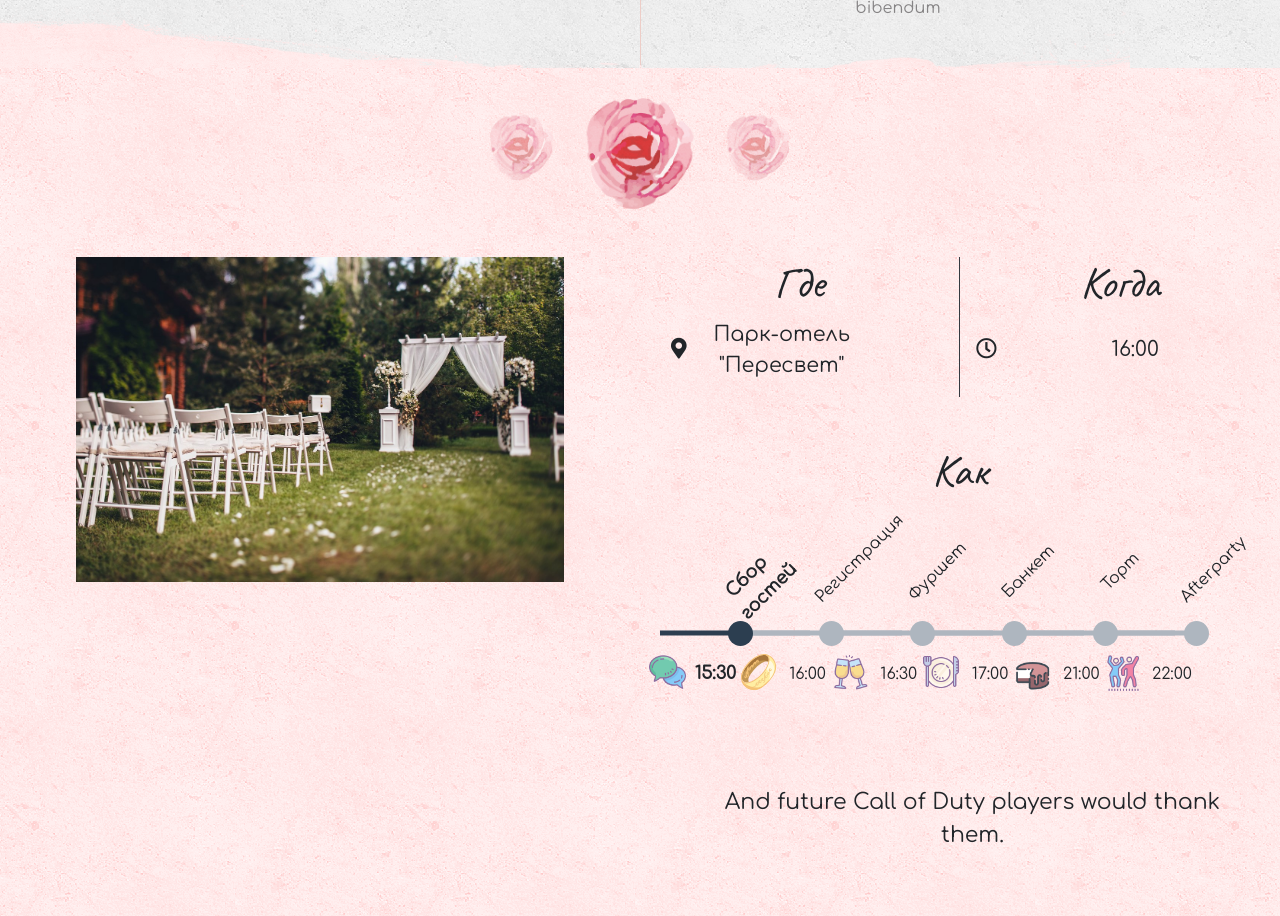
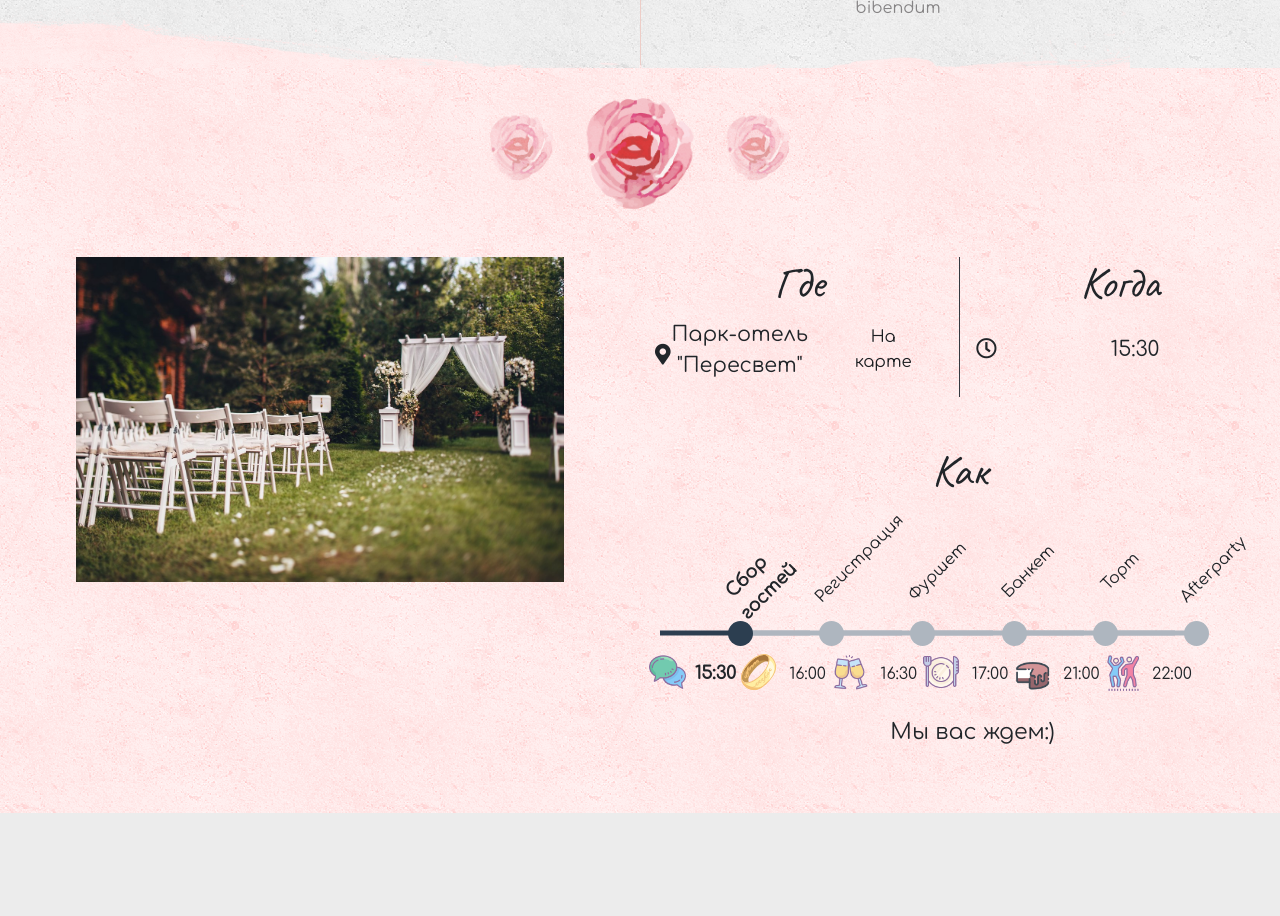
Before and after one commit to Taguaje/wedding, a Django app: page / in a window 1280 px wide. Shown: the part 2872-3788 px from the top of the page. After the commit the page ends 3685 px from the top, so only its background shows below. Run offline with Django 3.2, Linux system fonts and the light colour scheme; some libraries are stand-ins or nearby versions; some web fonts are replaced.

Commit message:
timeline how

```diff
--- a/invitation/static/invitation/css/main.css
+++ b/invitation/static/invitation/css/main.css
@@ -99,7 +99,7 @@ span.swirl-right {
 
 .how-text{
     font-family: "Comfortaa";
-    font-size: calc(0.5em + 1vw);
+    font-size: calc(0.9em + 0.5vw);
     word-wrap: break-word;
 }
 .love-story{
@@ -158,3 +158,15 @@ img{
 .after{
     max-width: 10%;
 }
+
+.location-href{
+    font-size: calc(0.6em + 0.5vh);
+    color: #1b1e21;
+}
+
+.where-icon{
+    display: block;
+    position: absolute !important;
+    left: 0;
+    top:40%;
+}
--- a/invitation/static/invitation/css/program-timeline.css
+++ b/invitation/static/invitation/css/program-timeline.css
@@ -121,7 +121,7 @@ input:checked + .dot-info span {
 }
 #timeline-descriptions-wrapper {
     width: 100%;
-    margin-top: 140px;
+    margin-top: 70px;
     font-size: 22px;
     font-weight: 400;
     margin-left: calc((-80vw - 25px) / 20);
@@ -265,7 +265,7 @@ input[data-description="2000"]:checked ~ #timeline-descriptions-wrapper p[data-d
     }
 
     #timeline-descriptions-wrapper {
-        margin-top: 30px;
+        margin-top: 10px;
         margin-left: 0;
         text-align: center;
     }
--- a/invitation/templates/invitation/home.html
+++ b/invitation/templates/invitation/home.html
@@ -223,15 +223,16 @@
             </div>
             <div class="row text-center align-items-center">
                 <div class="col-6 border-dark border-right">
-                    <div class="row how-text align-items-center p-3">
-                        <i class="fas fa-map-marker-alt col-1"></i>
-                        <span class="col-8">Парк-отель "Пересвет"</span>
+                    <div class="row how-text align-items-center p-3 align-content-center">
+                        <div class="col-1 where-icon"><i class="fas fa-map-marker-alt"></i></div>
+                        <span class="col-md-7 col-sm-11">Парк-отель "Пересвет"</span>
+                        <a class="location-href col-md-4 col-sm-12 m-auto" target="_blank" href="https://www.google.com/maps/place/%D0%9F%D0%B0%D1%80%D0%BA-%D0%BE%D1%82%D0%B5%D0%BB%D1%8C+%22%D0%9F%D0%B5%D1%80%D0%B5%D1%81%D0%B2%D0%B5%D1%82%22/@48.7185456,44.7716027,17z/data=!4m5!3m4!1s0x4105493c0e604f41:0x4eb78b48e72ede8!8m2!3d48.71842!4d44.7722242?hl=ru-RU">На карте</a>
                     </div>
                 </div>
                 <div class="col-6 p-3">
                     <div class="row how-text align-items-center">
                         <i class="far fa-clock col-1"></i>
-                        <span class="col">16:00</span>
+                        <span class="col">15:30</span>
                     </div>
                 </div>
             </div>
@@ -277,12 +278,12 @@
                         <img class="dot-icon" src="{% static "invitation/jpg/icons8-танцы-64.png" %}">
                     </div>
                     <div id="timeline-descriptions-wrapper">
-                        <p data-description="1910">And future Call of Duty players would thank them.</p>
-                        <p data-description="1920">Because every kid should get to be Tarzan for a day.</p>
-                        <p data-description="1930">And the world rejoiced.</p>
-                        <p data-description="1940">Because building roads is inconvenient.</p>
-                        <p data-description="1950">Ain’t nobody got time to rake.</p>
-                        <p data-description="1960">Because paper currency is for noobs.</p>
+                        <p data-description="1910">Мы вас ждем:)</p>
+                        <p data-description="1920">Регистрация может содержать очень трогательные сцены, будьте осторожны!</p>
+                        <p data-description="1930">Пить, есть сладости, поздравлять, фоткаться - время пришло ^^</p>
+                        <p data-description="1940">Тут будет все.</p>
+                        <p data-description="1950">ААААААМ, успей оторвать себе самый большой кусок! Есть разные вкусы)</p>
+                        <p data-description="1960">Далеко не убегай, это твое время:)</p>
                     </div>
                 </div>
             </div>
```
